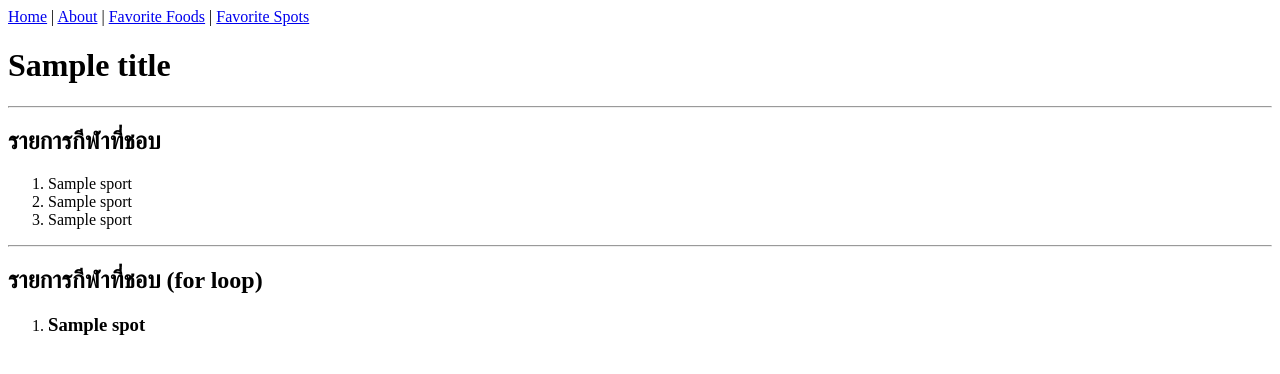
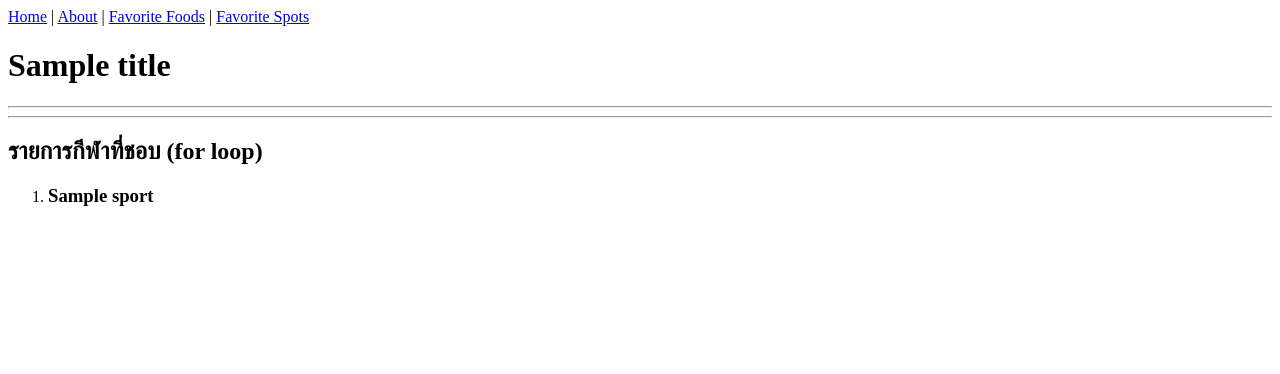
Before and after one commit to std67122420229-prog/flask-template-piyaporn, a Flask app: template templates/favorite_sports.html in a window 1280 px wide. Shown: the top 374 px of the page. Run offline with Flask 3, Linux system fonts and the light colour scheme; the template is opened without the code that fills it: most values are stand-ins (such as "Sample title", 1, 10 or a date in 2020).

Commit message:
แก้ไขไฟลื favorite_sports

```diff
--- a/templates/favorite_sports.html
+++ b/templates/favorite_sports.html
@@ -7,17 +7,12 @@
 {% block content %}
     <h1>{{ title }}</h1>
     <hr>
-    <h2>รายการกีฬาที่ชอบ</h2>
-<ol>
-    <li>{{ sports[0] }}</li>
-    <li>{{ sports[1] }}</li>
-    <li>{{ sports[2] }}</li>
-</ol>
+
     <hr>
     <h2>รายการกีฬาที่ชอบ (for loop)</h2>
     <ol>
-        {% for spot in spots %}
-            <li><h3>{{ spot }}</h3></li>
+        {% for sport in sports %}
+            <li><h3>{{ sport }}</h3></li>
         {% endfor %}
     </ol>
 {% endblock %}
```
